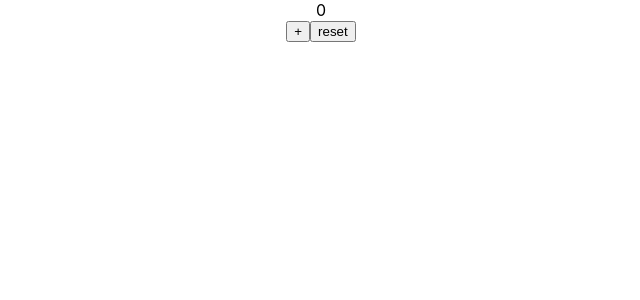
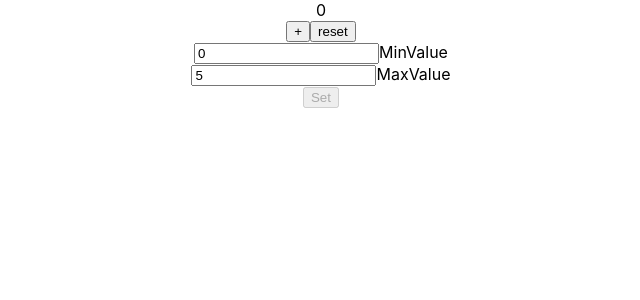
Before and after one commit to alexkarunny/react_counter, a React (Create React App) app: page / in a window 1280 px wide. Shown: the top 300 px of the page, without its empty margins (319-959 px from the left). Built offline with nearby package versions, Linux system fonts and the light colour scheme.

Commit message:
02_refactor

```diff
--- a/src/App.tsx
+++ b/src/App.tsx
@@ -1,22 +1,68 @@
-import React, {useState} from 'react';
+import React, {ChangeEvent, useState} from 'react';
 import './App.css';
 
 function App() {
-    let [value, setValue] = useState<number>(0)
+    let [value, setValue] = useState<number | string>(0)
+
+    let [minValue, setMinValue] = useState<number>(0)
+
+    let [maxValue, setMaxValue] = useState<number>(5)
+
+    let [isButtonSetDisabled, setIsButtonSetDisabled] = useState<boolean>(true)
+
+    let [isButtonIncDisabled, setIsButtonIncDisabled] = useState<boolean>(false)
+
 
     const onClickIncreaseHandler = () => {
-        setValue(++value)
+
+
     }
 
     const onClickResetValueHandler = () => {
-        setValue(0)
+        setValue(minValue)
     }
+
+    const onChangeSetMaxValueHandler = (e: ChangeEvent<HTMLInputElement>) => {
+        setMaxValue(+e.currentTarget.value)
+        setValue('set numbers')
+        setIsButtonIncDisabled(true)
+        setIsButtonSetDisabled(false)
+    }
+
+    const onChangeSetMinValueHandler = (e: ChangeEvent<HTMLInputElement>) => {
+        setMinValue(+e.currentTarget.value)
+        setValue('set numbers')
+        setIsButtonIncDisabled(true)
+        setIsButtonSetDisabled(false)
+    }
+
+    const onClickSetValueHandler = () => {
+        setValue(minValue)
+        setIsButtonSetDisabled(true)
+        setIsButtonIncDisabled(false)
+    }
+
+    let finalButtonSetIsDisabled = isButtonSetDisabled || minValue === maxValue || minValue < 0 || minValue > maxValue
 
     return (
         <div className="App">
-            <div className={value === 5 ? 'red' : ''}>{value}</div>
-            <button onClick={onClickIncreaseHandler} disabled={value === 5}>+</button>
-            <button onClick={onClickResetValueHandler}>reset</button>
+            <div className={value === maxValue ? 'red' : ''}>{value}</div>
+            <button onClick={onClickIncreaseHandler} disabled={isButtonIncDisabled}>+</button>
+            <button onClick={onClickResetValueHandler} disabled={isButtonIncDisabled}>reset</button>
+            <div>
+                <input type="number" onChange={onChangeSetMinValueHandler} value={minValue}/>
+                <span>MinValue</span>
+            </div>
+            <div>
+                <input type="number" onChange={onChangeSetMaxValueHandler} value={maxValue}/>
+                <span>MaxValue</span>
+            </div>
+
+            <div>
+                <button onClick={onClickSetValueHandler} disabled={finalButtonSetIsDisabled}>Set</button>
+            </div>
+
+
         </div>
     );
 }
```
